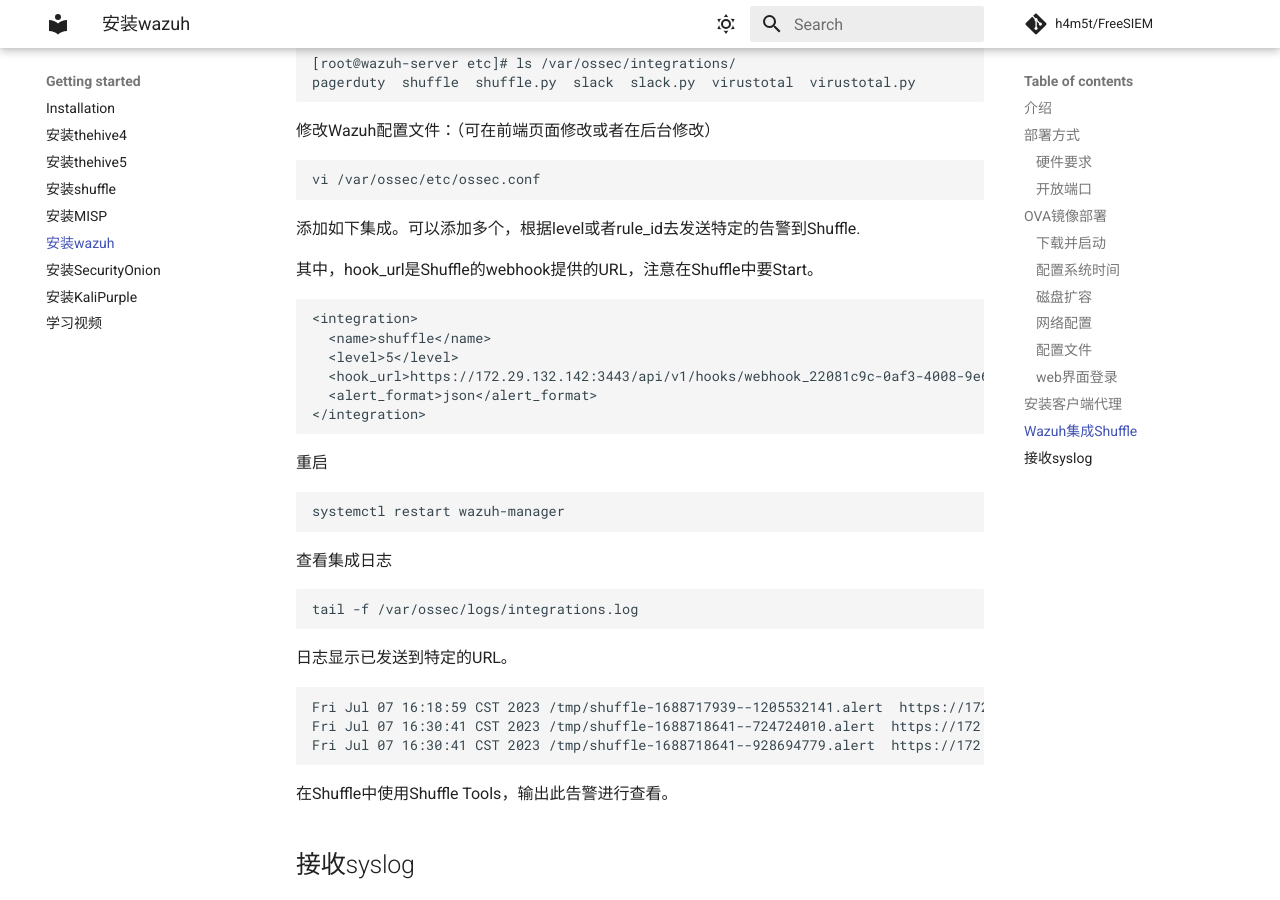
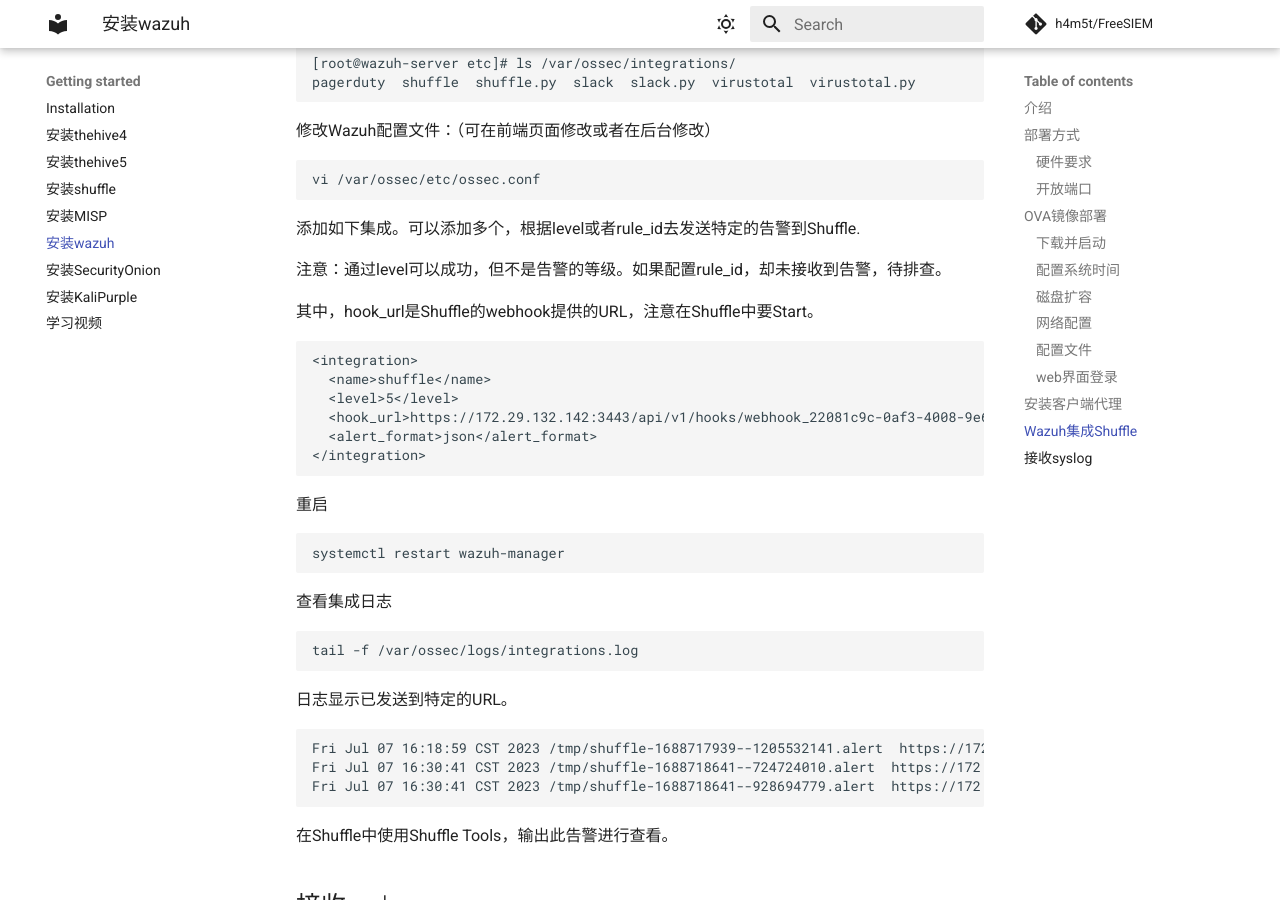
Before and after one commit to h4m5t/FreeSIEM, an MkDocs documentation site: the page built from docs/install_wazuh.md, in a window 1280 px wide and 900 px high, scrolled down 8112 px. Built offline with MkDocs 1.6.1 and Material for MkDocs 9.7.7, drawn with Linux system fonts in a browser that asks for light colours; comment, search, counter and statistics services are not loaded.

Commit message:
Update install_wazuh.md

````diff
--- a/docs/install_wazuh.md
+++ b/docs/install_wazuh.md
@@ -386,6 +386,8 @@
 
 添加如下集成。可以添加多个，根据level或者rule_id去发送特定的告警到Shuffle.
 
+注意：通过level可以成功，但不是告警的等级。如果配置rule_id，却未接收到告警，待排查。
+
 其中，hook_url是Shuffle的webhook提供的URL，注意在Shuffle中要Start。
 
 ```
````
